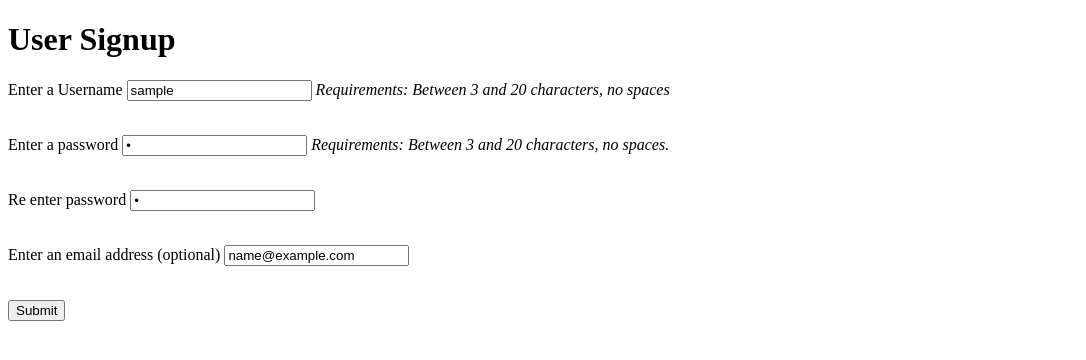
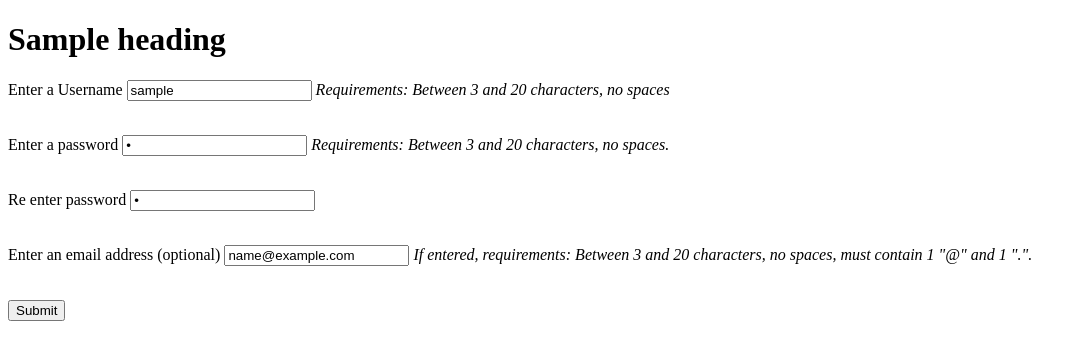
Before and after one commit to iktani/user-signup, a Flask app: template templates/index.html in a window 1280 px wide. Shown: the top 360 px of the page, without its empty margins (0-1086 px from the left). Run offline with Flask 2, Linux system fonts and the light colour scheme; the template is opened without the code that fills it: most values are stand-ins (such as "Sample title", 1, 10 or a date in 2020).

Commit message:
Working app. Tweaked output display.

```diff
--- a/main.py
+++ b/main.py
@@ -1,5 +1,6 @@
 from flask import Flask, request, redirect, render_template
 import re
+import cgi
 
 app = Flask(__name__)
 app.config['DEBUG'] = True
@@ -8,7 +9,7 @@ app.config['DEBUG'] = True
 @app.route("/")
 def index():
     title = "User Signup Page"
-    return render_template("index.html", title=title)
+    return render_template("index.html", title=title, heading=title)
 
 
 def is_a_valid_email(email):
@@ -65,9 +66,9 @@ def validate():
     # if all fields pass validation, redirect to welcome page, if not return error messages
 
     if not username_error and not password_error and not verify_password_error and not email_error:
-        return render_template("welcome.html", title="Signup Successful!", username=username)
+        return render_template("welcome.html", title="Signup Successful!", heading="Success!", username=username)
     else:
-        return render_template("index.html", title="User Signup Form", username=username, username_error=username_error, password=password, password_error=password_error, verify_password=verify_password, verify_password_error=verify_password_error, email=email, email_error=email_error)
+        return render_template("index.html", title="User Signup Form", heading="User Signup Form - Please fix errors", username=username, username_error=username_error, password=password, password_error=password_error, verify_password=verify_password, verify_password_error=verify_password_error, email=email, email_error=email_error)
 
 
 
--- a/templates/index.html
+++ b/templates/index.html
@@ -1,7 +1,7 @@
 {% extends "layout.html" %}
 
 {% block heading %}
-    User Signup
+    {{heading}}
 {% endblock %}
 
 
@@ -20,7 +20,7 @@
         <p class="error">{{verify_password_error}}</p>
         <br>
         <label for="Email">Enter an email address (optional)</label>
-        <input id="Email" type="text" name="email" value='{{email}}' />
+        <input id="Email" type="text" name="email" value='{{email}}' />&nbsp;<em>If entered, requirements: Between 3 and 20 characters, no spaces, must contain 1 "@" and 1 ".".</em>
         <p class="error">{{email_error}}</p>
         <br>
         <input type="submit" value="Submit" />
--- a/templates/welcome.html
+++ b/templates/welcome.html
@@ -1,9 +1,9 @@
 {% extends "layout.html" %}
 
 {% block heading %}
-    User Signup
+    {{heading}}
 {% endblock %}
 
 {% block formspace %}
-    <h2>Welcome {{username}}!</h2>
+    <h2>Welcome {{username}}</h2>
 {% endblock %}
```
